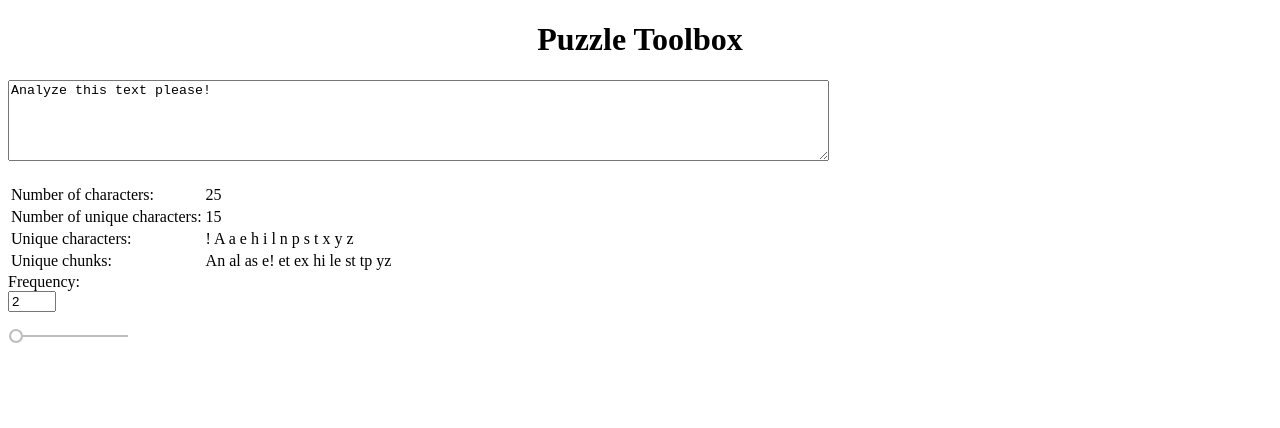
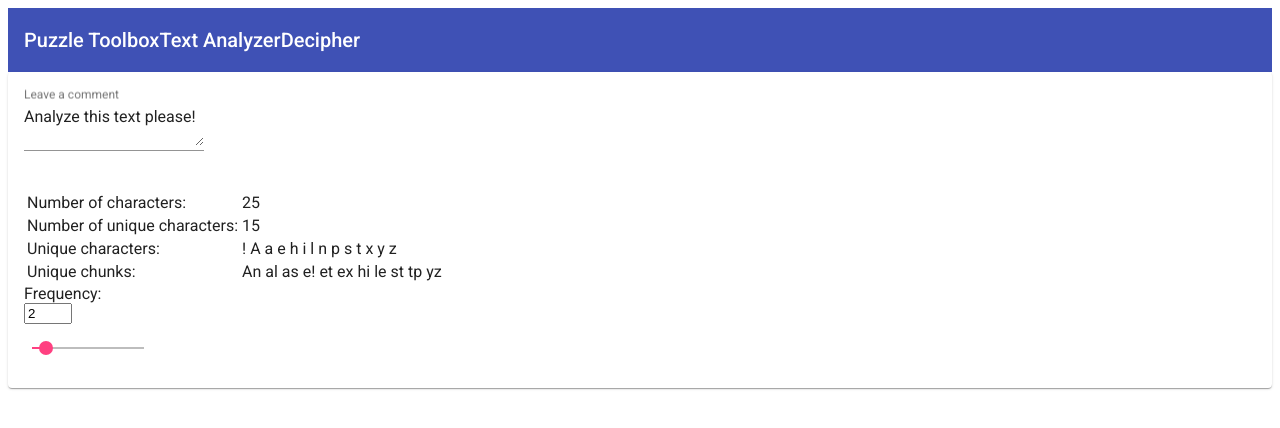
Before and after one commit to ruudverheijden/puzzle-toolbox, an Angular app: page / in a window 1280 px wide. Shown: the top 428 px of the page. Built offline with nearby package versions, Linux system fonts and the light colour scheme.

Commit message:
Adding Material components to improve visuals

```diff
--- a/src/app/app.component.html
+++ b/src/app/app.component.html
@@ -1,9 +1,15 @@
-<div style="text-align:center">
-  <h1>Puzzle Toolbox</h1>
+<mat-toolbar color="primary" class="navbar">
+  <div>Puzzle Toolbox</div>
+  <div>
+    <span>Text Analyzer</span>
+    <span>Decipher</span>
+  </div>
+</mat-toolbar>
 
-</div>
+<mat-card class="container">
+  <app-text-analyzer></app-text-analyzer>
+</mat-card>
 
-<app-text-analyzer></app-text-analyzer>
 
 
 <router-outlet></router-outlet>
--- a/src/app/text-analyzer/frequency-analysis/frequency-analysis.component.html
+++ b/src/app/text-analyzer/frequency-analysis/frequency-analysis.component.html
@@ -1,4 +1,4 @@
 <input [(ngModel)]="chunkSize" (input)="analyseFrequency()" type="number" min="1" max="9" step="1">
 
 <br>
-<mat-slider min="1" max="100" step="1" value="1"></mat-slider>
+<mat-slider [(ngModel)]="chunkSize" (input)="analyseFrequency()" min="1" max="9" step="1" thumbLabel="true"></mat-slider>
--- a/src/app/text-analyzer/text-analyzer.component.html
+++ b/src/app/text-analyzer/text-analyzer.component.html
@@ -1,4 +1,7 @@
-<textarea [(ngModel)]="textToAnalyze" (input)="analyzeText()" rows="5" cols="100"></textarea>
+<mat-form-field>
+    <mat-label>Leave a comment</mat-label>
+    <textarea matInput [(ngModel)]="textToAnalyze" (input)="analyzeText()" placeholder="Ex. It makes me feel..."></textarea>
+</mat-form-field>
 <br/><br/>
 <table>
     <tr>
--- a/src/index.html
+++ b/src/index.html
@@ -2,7 +2,7 @@
 <html lang="en">
 <head>
   <meta charset="utf-8">
-  <title>PuzzleToolbox</title>
+  <title>Puzzle Toolbox</title>
   <base href="/">
 
   <meta name="viewport" content="width=device-width, initial-scale=1">
```
Also changed, not shown: src/app/app.module.ts (+7 -1 lines).
